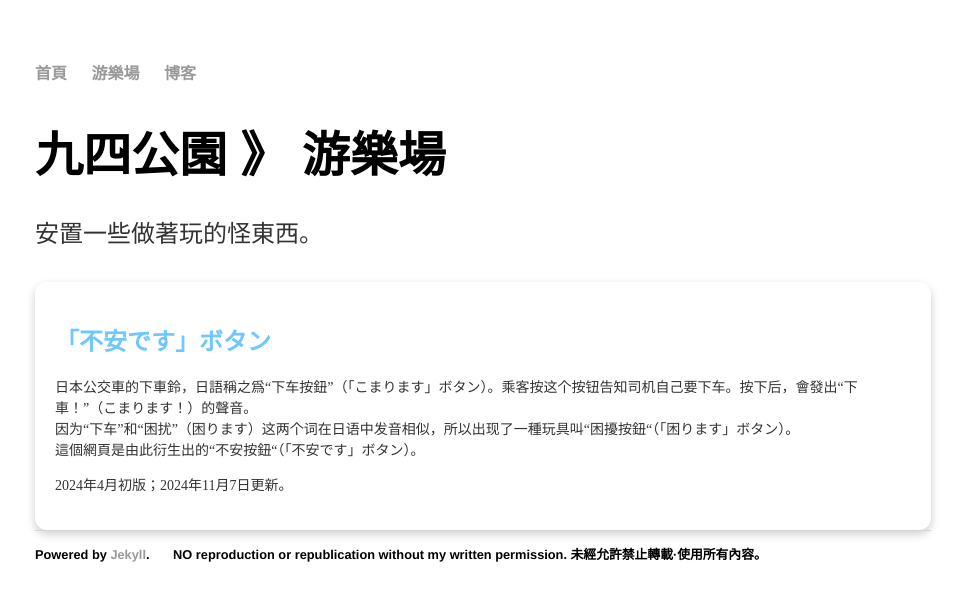
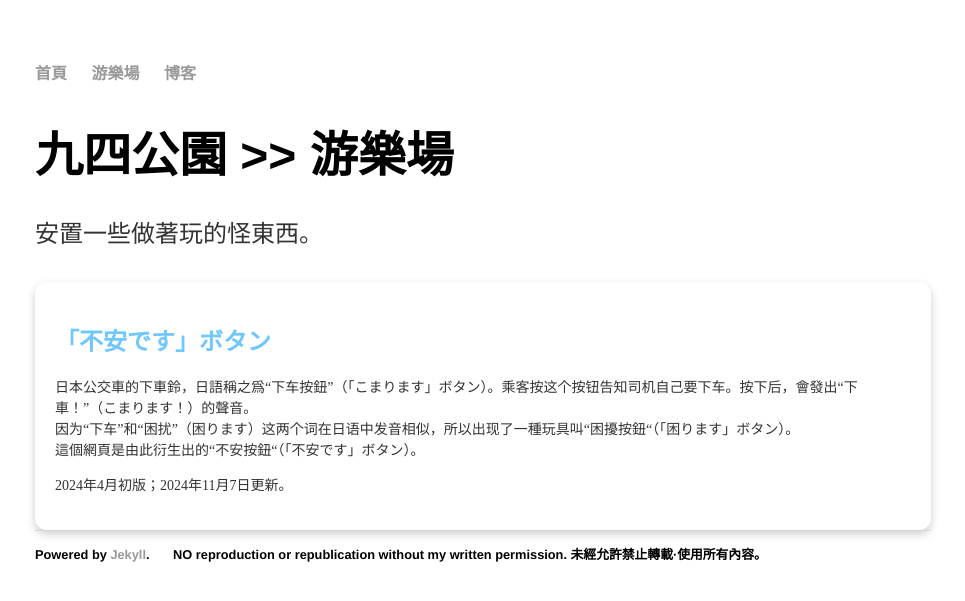
Before and after one commit to 9and4/9and4.github.io, a Jekyll site: the page built from projects/index.html, in a window 1280 px wide. Shown: the top 601 px of the page, without its empty margins (157-1122 px from the left). Built offline with Jekyll 4.4.1, drawn with Linux system fonts in a browser that asks for light colours.

```diff
--- a/projects/index.html
+++ b/projects/index.html
@@ -1,6 +1,6 @@
 ---
 layout: default
-title: 九四公園 》 游樂場
+title: 九四公園 >> 游樂場
 ---
 <h1>{{ page.title }}</h1>
 <p>安置一些做著玩的怪東西。</p>
```
